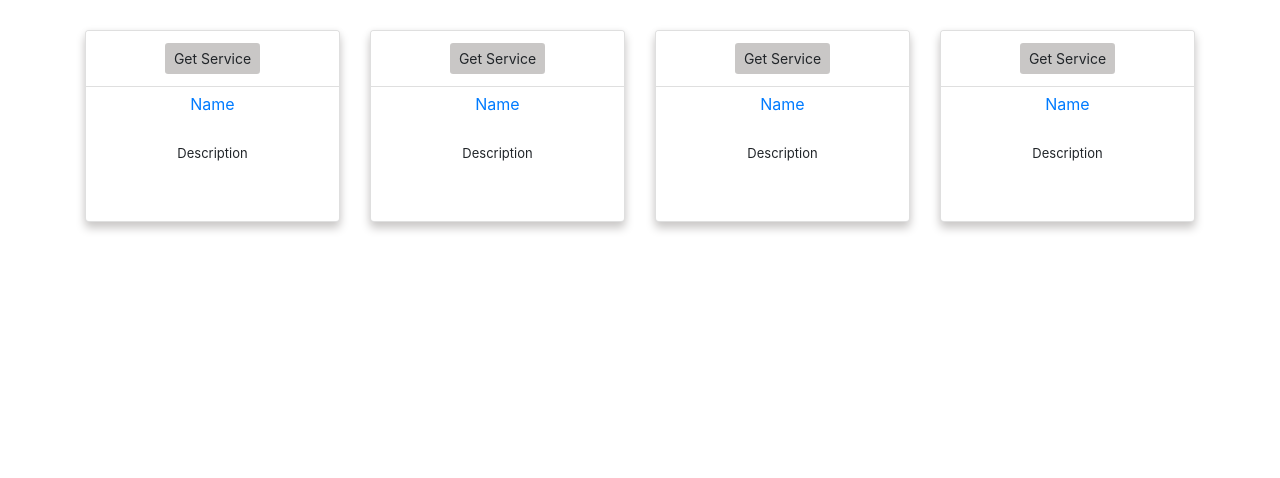
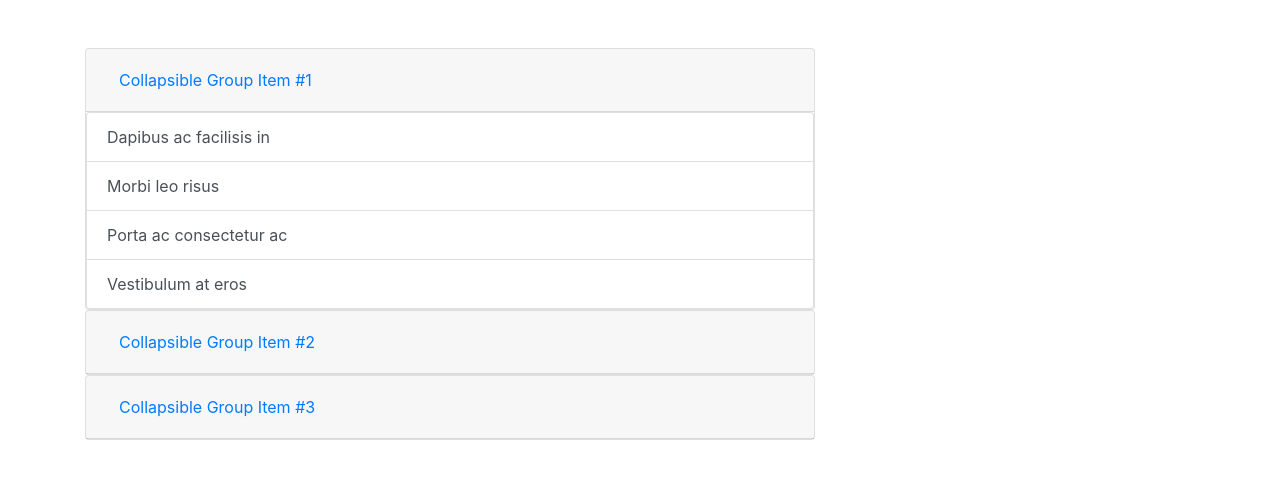
Before and after one commit to NyururuKelvin/myServices, an Angular app: page / in a window 1280 px wide. Shown: the top 478 px of the page. Built offline with nearby package versions, Linux system fonts and the light colour scheme.

Commit message:
bslist component added

```diff
--- a/src/app/app.component.html
+++ b/src/app/app.component.html
@@ -1,3 +1,3 @@
 <div class="section">
-  <app-business></app-business>
+  <app-bslist></app-bslist>
 </div>
--- a/src/app/app.module.ts
+++ b/src/app/app.module.ts
@@ -3,11 +3,13 @@ import { NgModule } from '@angular/core';
 
 import { AppComponent } from './app.component';
 import { BusinessComponent } from './business/business.component';
+import { BslistComponent } from './bslist/bslist.component';
 
 @NgModule({
   declarations: [
     AppComponent,
-    BusinessComponent
+    BusinessComponent,
+    BslistComponent
   ],
   imports: [
     BrowserModule
--- /dev/null
+++ b/src/app/bslist/bslist.component.html
@@ -0,0 +1,67 @@
+<br><br>
+<div class="container">
+    <div class="row">
+        <div class="col-8">
+            <div id="accordion">
+                <div class="card">
+                <div class="card-header" id="headingOne">
+                    <h5 class="mb-0">
+                    <button class="btn btn-link" data-toggle="collapse" data-target="#collapseOne" aria-expanded="true" aria-controls="collapseOne">
+                        Collapsible Group Item #1
+                    </button>
+                    </h5>
+                </div>
+
+                <div id="collapseOne" class="collapse show" aria-labelledby="headingOne" data-parent="#accordion">
+                    <div class="cad-body">
+                    <div class="list-group">
+                        <button type="button" class="list-group-item list-group-item-action">Dapibus ac facilisis in</button>
+                        <button type="button" class="list-group-item list-group-item-action">Morbi leo risus</button>
+                        <button type="button" class="list-group-item list-group-item-action">Porta ac consectetur ac</button>
+                        <button type="button" class="list-group-item list-group-item-action">Vestibulum at eros</button>
+                        </div>
+                    </div>
+                </div>
+                </div>
+                <div class="card">
+                <div class="card-header" id="headingTwo">
+                    <h5 class="mb-0">
+                    <button class="btn btn-link collapsed" data-toggle="collapse" data-target="#collapseTwo" aria-expanded="false" aria-controls="collapseTwo">
+                        Collapsible Group Item #2
+                    </button>
+                    </h5>
+                </div>
+                <div id="collapseTwo" class="collapse" aria-labelledby="headingTwo" data-parent="#accordion">
+                    <div class="cad-body">
+                    <div class="list-group">
+                        <button type="button" class="list-group-item list-group-item-action">Dapibus ac facilisis in</button>
+                        <button type="button" class="list-group-item list-group-item-action">Morbi leo risus</button>
+                        <button type="button" class="list-group-item list-group-item-action">Porta ac consectetur ac</button>
+                        <button type="button" class="list-group-item list-group-item-action">Vestibulum at eros</button>
+                        </div>
+                    </div>
+                </div>
+                </div>
+                <div class="card">
+                <div class="card-header" id="headingThree">
+                    <h5 class="mb-0">
+                    <button class="btn btn-link collapsed" data-toggle="collapse" data-target="#collapseThree" aria-expanded="false" aria-controls="collapseThree">
+                        Collapsible Group Item #3
+                    </button>
+                    </h5>
+                </div>
+                <div id="collapseThree" class="collapse" aria-labelledby="headingThree" data-parent="#accordion">
+                    <div class="cad-body">
+                        <div class="list-group">
+                            <button type="button" class="list-group-item list-group-item-action">Dapibus ac facilisis in</button>
+                            <button type="button" class="list-group-item list-group-item-action">Morbi leo risus</button>
+                            <button type="button" class="list-group-item list-group-item-action">Porta ac consectetur ac</button>
+                            <button type="button" class="list-group-item list-group-item-action">Vestibulum at eros</button>
+                          </div>
+                    </div>
+                </div>
+                </div>
+            </div>
+        </div>
+    </div>
+</div>
--- /dev/null
+++ b/src/app/bslist/bslist.component.ts
@@ -0,0 +1,15 @@
+import { Component, OnInit } from '@angular/core';
+
+@Component({
+  selector: 'app-bslist',
+  templateUrl: './bslist.component.html',
+  styleUrls: ['./bslist.component.css']
+})
+export class BslistComponent implements OnInit {
+
+  constructor() { }
+
+  ngOnInit(): void {
+  }
+
+}
--- a/src/index.html
+++ b/src/index.html
@@ -6,8 +6,11 @@
   <base href="/">
   <meta name="viewport" content="width=device-width, initial-scale=1">
   <link rel="icon" type="image/x-icon" href="favicon.ico">
+  <link rel="stylesheet" href="https://cdn.jsdelivr.net/npm/bootstrap@4.5.3/dist/css/bootstrap.min.css" integrity="sha384-TX8t27EcRE3e/ihU7zmQxVncDAy5uIKz4rEkgIXeMed4M0jlfIDPvg6uqKI2xXr2" crossorigin="anonymous">
 </head>
 <body>
   <app-root></app-root>
+  <script src="https://code.jquery.com/jquery-3.5.1.slim.min.js" integrity="sha384-DfXdz2htPH0lsSSs5nCTpuj/zy4C+OGpamoFVy38MVBnE+IbbVYUew+OrCXaRkfj" crossorigin="anonymous"></script>
+  <script src="https://cdn.jsdelivr.net/npm/bootstrap@4.5.3/dist/js/bootstrap.bundle.min.js" integrity="sha384-ho+j7jyWK8fNQe+A12Hb8AhRq26LrZ/JpcUGGOn+Y7RsweNrtN/tE3MoK7ZeZDyx" crossorigin="anonymous"></script>
 </body>
 </html>
```
Also changed, not shown: src/app/bslist/bslist.component.css (added), 1 other file (tests, documents, lock files or other folders).
